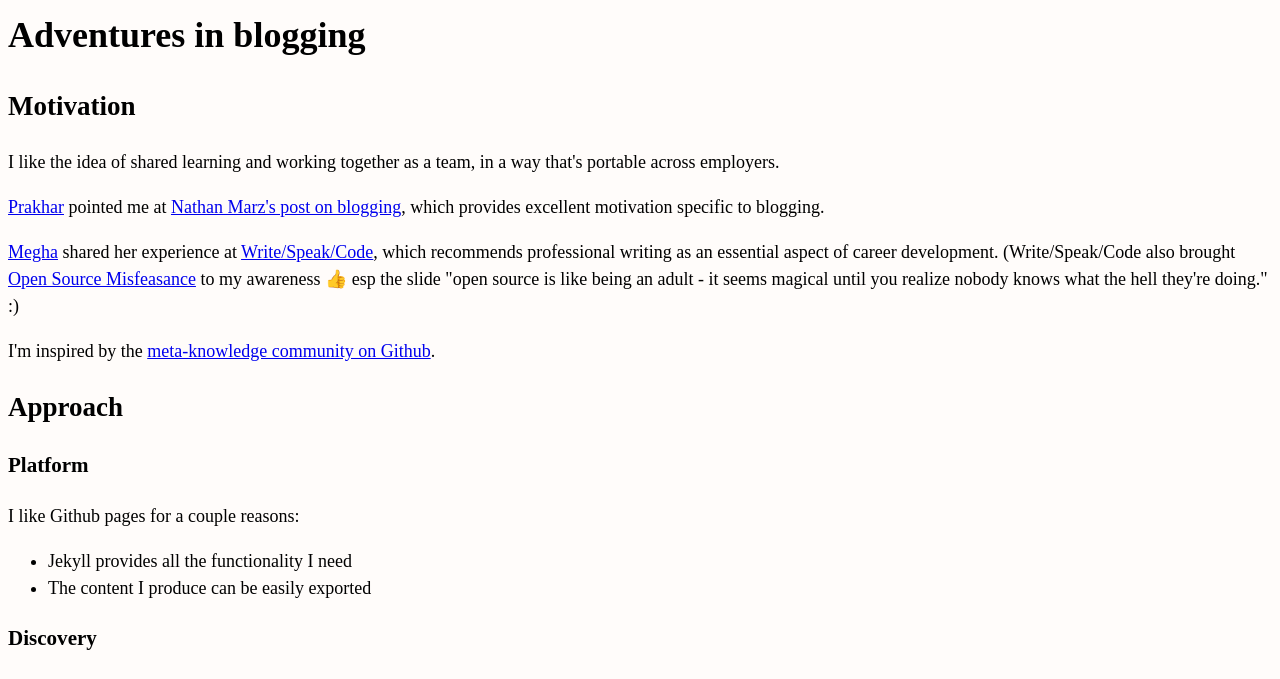
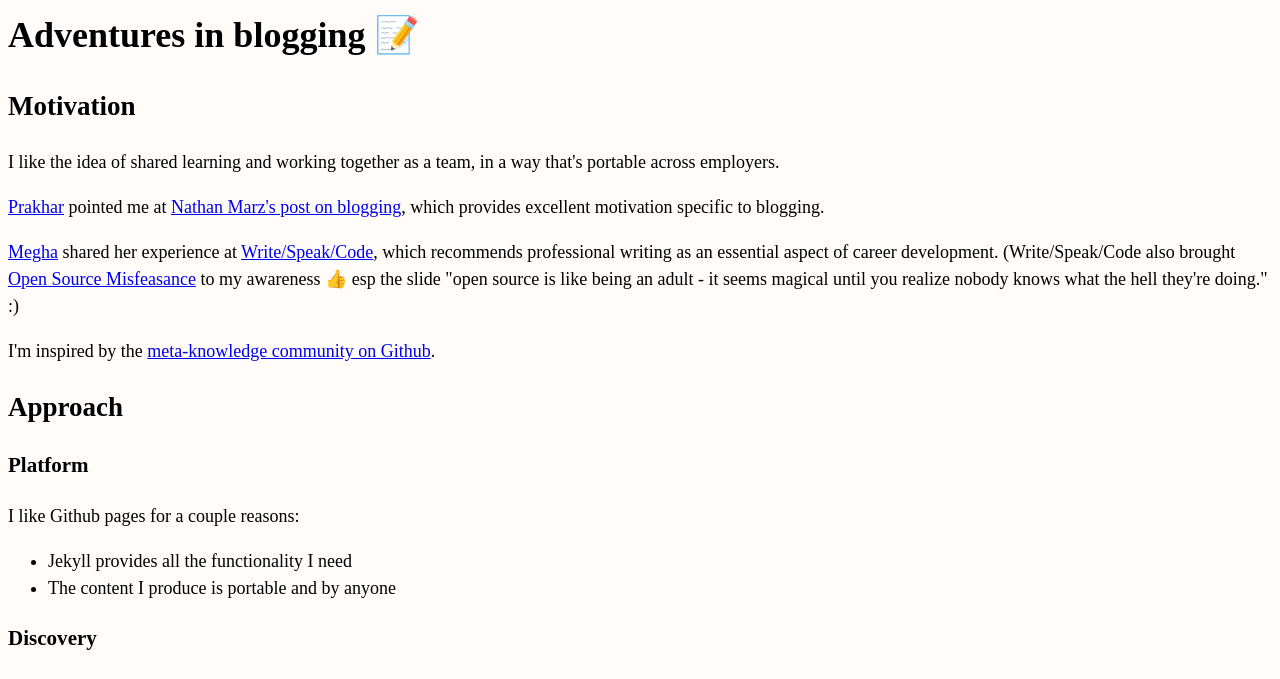
Before and after one commit to erikeldridge/erikeldridge.github.com, a Jekyll site: the page built from _posts/2017-09-27-blog.md, in a window 1280 px wide. Shown: the top 679 px of the page. Built offline with Jekyll 4.4.1, drawn with Linux system fonts in a browser that asks for light colours; nearby versions of some CDN libraries; some of the changed lines change nothing that is shown.

Commit message:
Update from Forestry.io erikeldridge@gmail.com updated _posts/2017-09-27-blog.md

```diff
--- a/_posts/2017-09-27-blog.md
+++ b/_posts/2017-09-27-blog.md
@@ -1,8 +1,7 @@
 ---
-title: Adventures in blogging
-date: 2017-12-27 17:45:48 -0800
+title: "Adventures in blogging \U0001F4DD"
+date: 2019-03-03 08:47:00 -0800
 tags:
-- blog
 - writing
 - team
 - jekyll
@@ -10,7 +9,9 @@ tags:
 - github
 - cms
 - discovery
+- colophon
 layout: post
+
 ---
 ## Motivation
 
@@ -29,7 +30,7 @@ I'm inspired by the [meta-knowledge community on Github](https://github.com/Rich
 I like Github pages for a couple reasons:
 
 * Jekyll provides all the functionality I need
-* The content I produce can be easily exported
+* The content I produce is portable and by anyone
 
 ### Discovery
 
```
